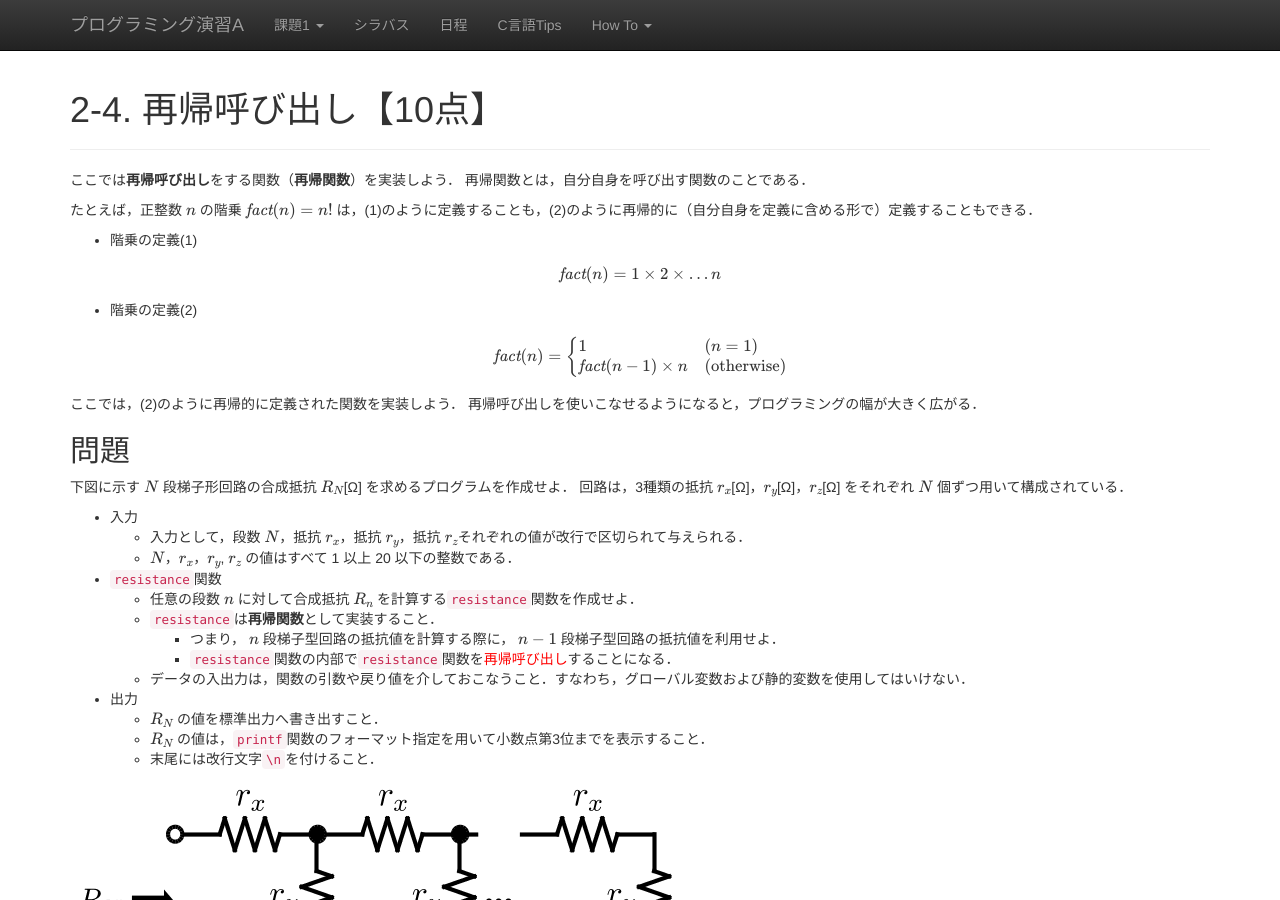
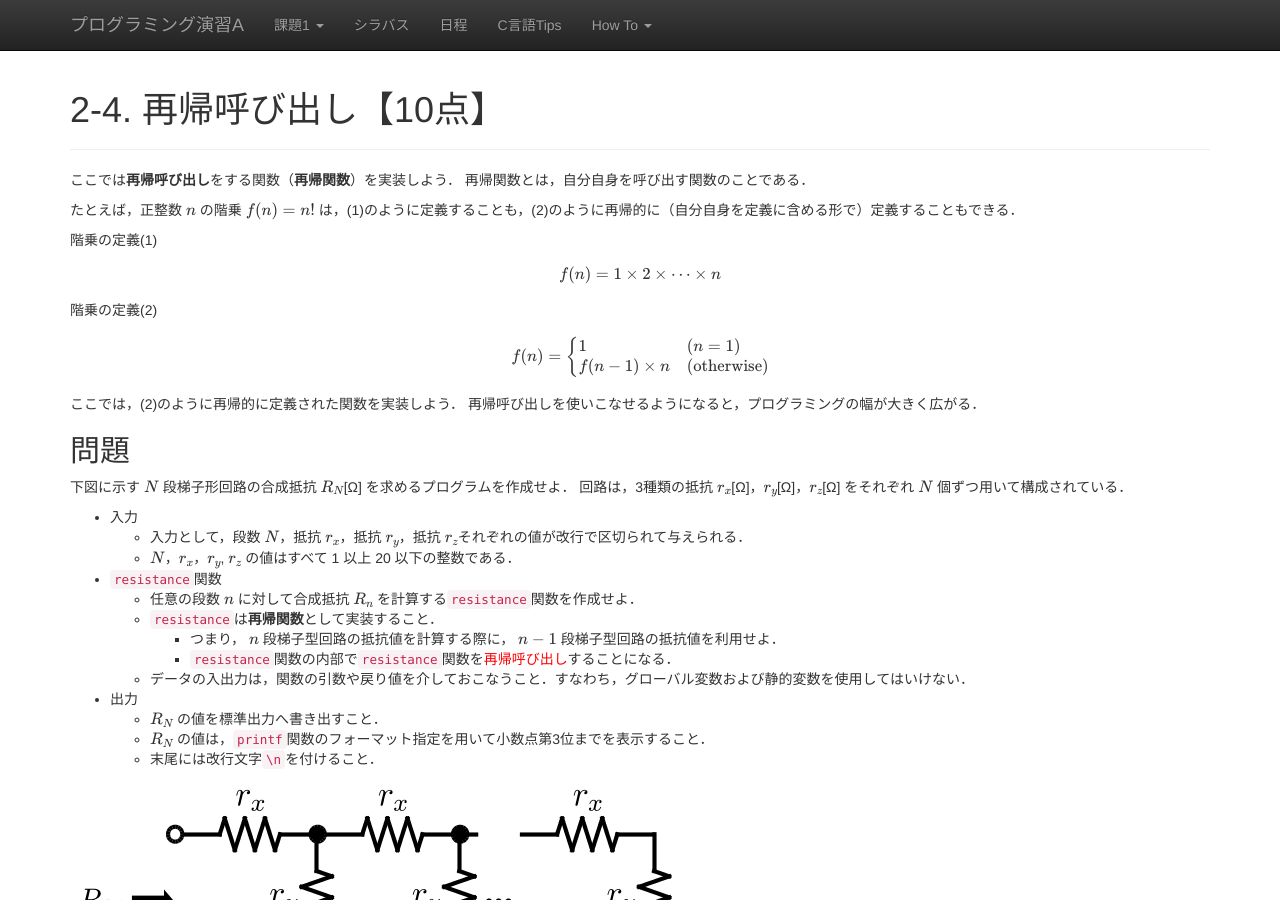
Before and after one commit to ecei-tohoku/ppa-public, a Jekyll site: the page built from kadai2/p24.md, in a window 1280 px wide and 900 px high. Built offline with Jekyll 4.4.1, drawn with Linux system fonts in a browser that asks for light colours; nearby versions of some CDN libraries; formulas are drawn with MathJax 3.

Commit message:
fix: typo (2-4)

```diff
--- a/kadai2/p24.md
+++ b/kadai2/p24.md
@@ -6,20 +6,20 @@ title: 2-4. 再帰呼び出し【10点】
 ここでは**再帰呼び出し**をする関数（**再帰関数**）を実装しよう．
 再帰関数とは，自分自身を呼び出す関数のことである．
 
-たとえば，正整数 $n$ の階乗 $\mathit{fact}(n)=n!$ は，(1)のように定義することも，(2)のように再帰的に（自分自身を定義に含める形で）定義することもできる．
+たとえば，正整数 $n$ の階乗 $f(n)=n!$ は，(1)のように定義することも，(2)のように再帰的に（自分自身を定義に含める形で）定義することもできる．
 
-- 階乗の定義(1)
+階乗の定義(1)
 
 $$
-\mathit{fact}(n) = 1\times 2\times\dots n
+f(n) = 1\times 2\times\dots \times n
 $$
 
-- 階乗の定義(2)
+階乗の定義(2)
 
 $$
-\mathit{fact}(n) = \begin{cases}
+f(n) = \begin{cases}
     1 & (n = 1) \\
-    \mathit{fact}(n-1)\times n & (\text{otherwise})
+    f(n-1)\times n & (\text{otherwise})
     \end{cases}
 $$
 
```
